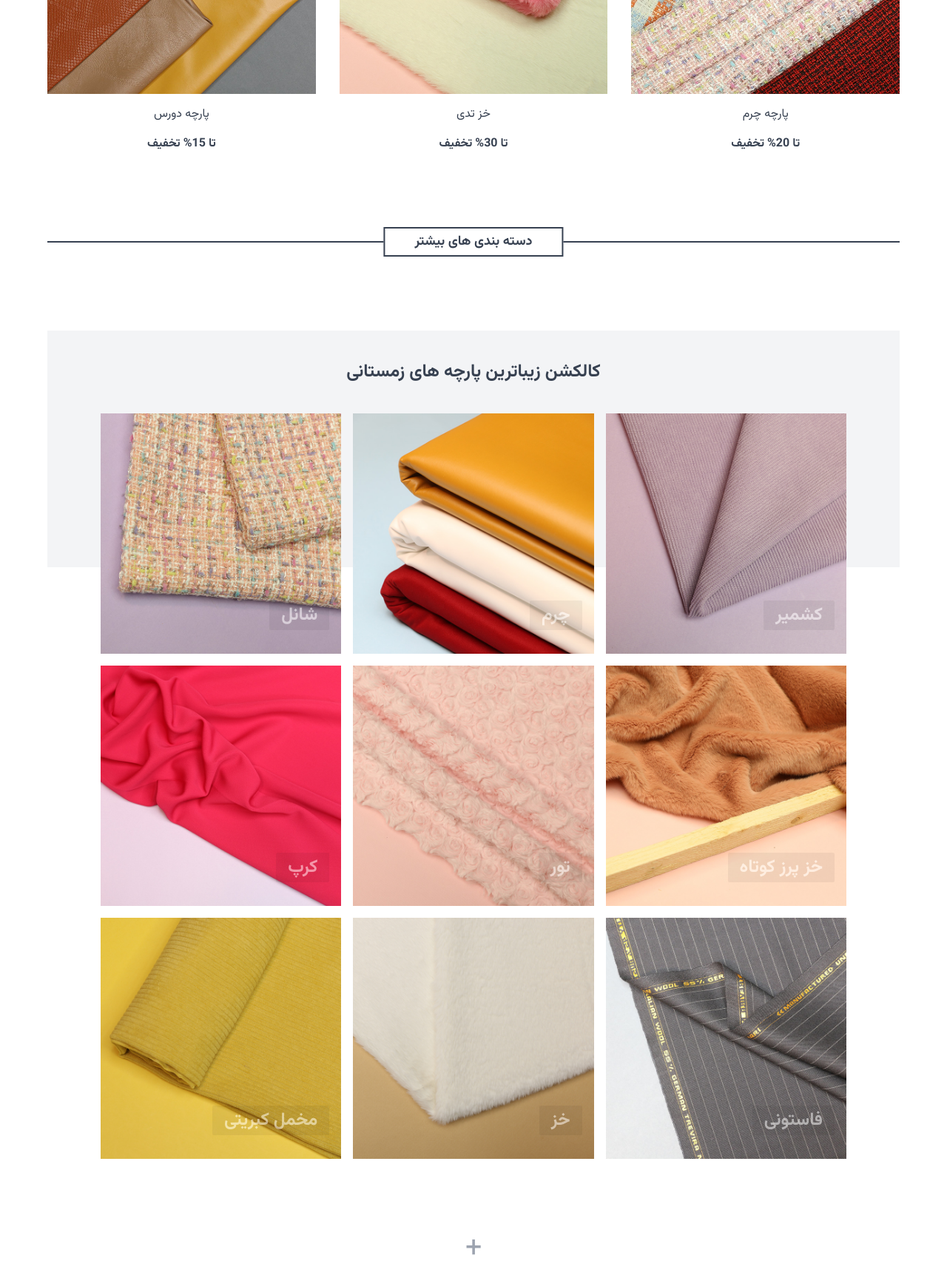
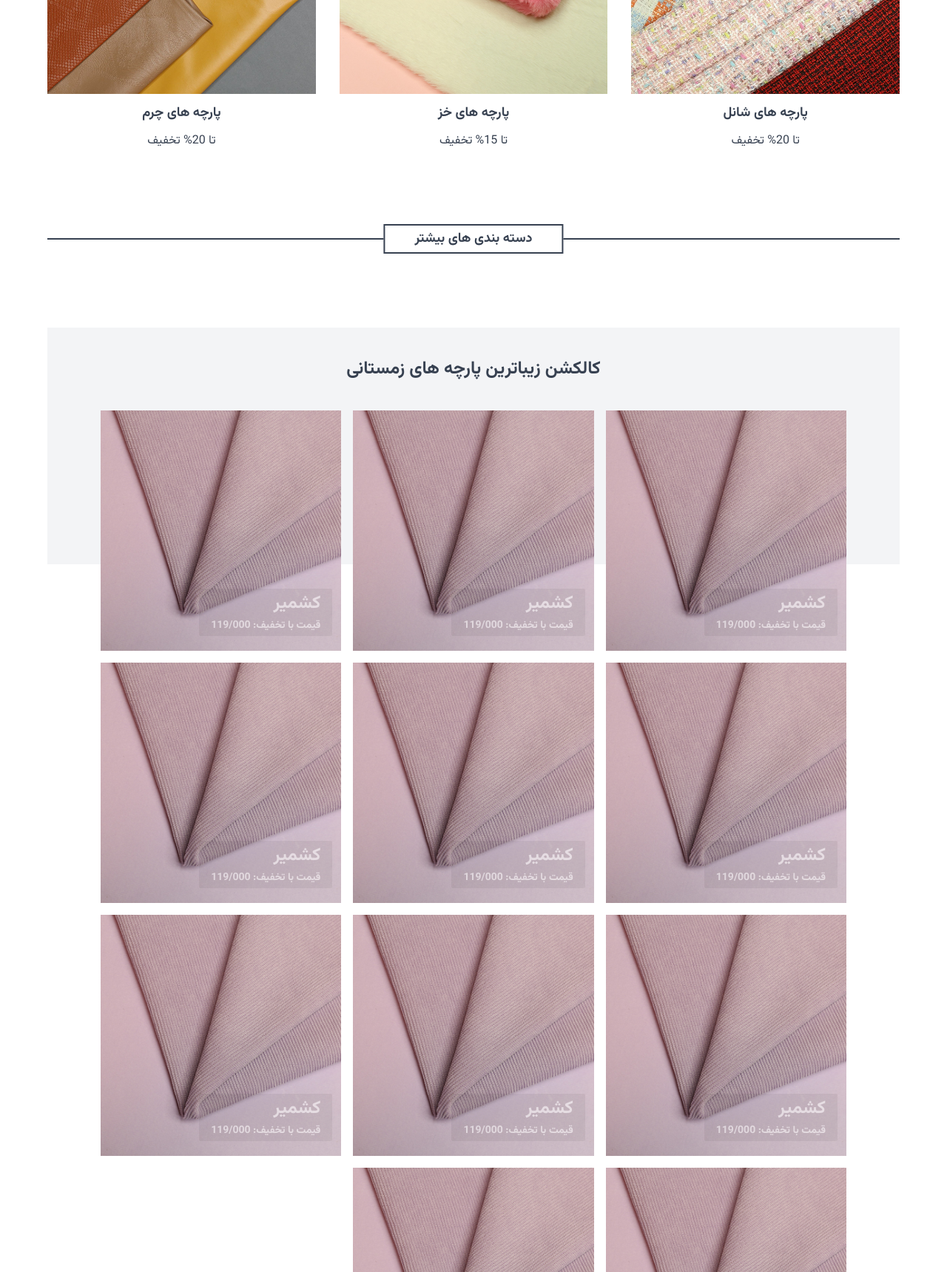
Before and after one commit to saeedshpc/banorisWinterSaleLanding, a website: page index.html in a window 1280 px wide. Shown: the part 1080-2800 px from the top of the page at 74% size. Drawn offline with Linux system fonts and the light colour scheme.

Commit message:
pictures name changed

```diff
--- a/index.html
+++ b/index.html
@@ -12,6 +12,7 @@
     />
   </head>
   <body>
+    <!-- header -->
     <section id="header" class="section-container pt-6 md:pt-12">
       <nav
         dir="rtl"
@@ -135,7 +136,7 @@
         class="flex flex-col md:flex-row items-center justify-between gap-8 mt-10"
       >
         <!-- item 1 -->
-        <div class="flex flex-col items-center gap-4 w-full">
+        <div class="flex flex-col items-center gap-3 w-full">
           <a href="#">
             <div class="overflow-hidden">
               <img
@@ -145,12 +146,15 @@
               />
             </div>
           </a>
-          <!-- <div class="bg-purple-200 h-72 w-full"></div> -->
-          <p>پارچه چرم</p>
-          <p class="font-bold">تا 20% تخفیف</p>
+          <a href="#"
+            ><p class="font-bold text-lg hover:text-pink-500 duration-200">
+              پارچه های شانل
+            </p></a
+          >
+          <p>تا 20% تخفیف</p>
         </div>
         <!-- item 2 -->
-        <div class="flex flex-col items-center gap-4 w-full">
+        <div class="flex flex-col items-center gap-3 w-full">
           <a href="#">
             <div class="overflow-hidden">
               <img
@@ -160,12 +164,15 @@
               />
             </div>
           </a>
-          <!-- <div class="bg-pink-200 h-72 w-full"></div> -->
-          <p>خز تدی</p>
-          <p class="font-bold">تا 30% تخفیف</p>
+          <a href="#"
+            ><p class="font-bold text-lg hover:text-pink-500 duration-200">
+              پارچه های خز
+            </p></a
+          >
+          <p>تا 15% تخفیف</p>
         </div>
         <!-- item 3 -->
-        <div class="flex flex-col items-center gap-4 w-full">
+        <div class="flex flex-col items-center gap-3 w-full">
           <a href="#">
             <div class="overflow-hidden">
               <img
@@ -175,19 +182,22 @@
               />
             </div>
           </a>
-          <!-- <div class="bg-green-200 h-72 w-full"></div> -->
-          <p>پارچه دورس</p>
-          <p class="font-bold">تا 15% تخفیف</p>
+          <a href="#"
+            ><p class="font-bold text-lg hover:text-pink-500 duration-200">
+              پارچه های چرم
+            </p></a
+          >
+          <p>تا 20% تخفیف</p>
         </div>
       </div>
-      <!-- part 2 -->
+      <!-- category part 2 -->
       <div
         dir="rtl"
         id="cat-part-2"
         class="hidden flex-col md:flex-row items-center justify-between gap-8 mt-10"
       >
         <!-- item 4 -->
-        <div class="flex flex-col items-center gap-4 w-full">
+        <div class="flex flex-col items-center gap-3 w-full">
           <a href="#">
             <div class="overflow-hidden">
               <img
@@ -197,12 +207,15 @@
               />
             </div>
           </a>
-          <!-- <div class="bg-purple-200 h-72 w-full"></div> -->
-          <p>پارچه چرم</p>
-          <p class="font-bold">تا 20% تخفیف</p>
+          <a href="#"
+            ><p class="font-bold text-lg hover:text-pink-500 duration-200">
+              پارچه های سوییت
+            </p></a
+          >
+          <p>تا 20% تخفیف</p>
         </div>
         <!-- item 5 -->
-        <div class="flex flex-col items-center gap-4 w-full">
+        <div class="flex flex-col items-center gap-3 w-full">
           <a href="#">
             <div class="overflow-hidden">
               <img
@@ -212,12 +225,15 @@
               />
             </div>
           </a>
-          <!-- <div class="bg-pink-200 h-72 w-full"></div> -->
-          <p>خز تدی</p>
-          <p class="font-bold">تا 30% تخفیف</p>
+          <a href="#"
+            ><p class="font-bold text-lg hover:text-pink-500 duration-200">
+              پارچه های مخمل کبریتی
+            </p></a
+          >
+          <p>تا 20% تخفیف</p>
         </div>
         <!-- item 6 -->
-        <div class="flex flex-col items-center gap-4 w-full">
+        <div class="flex flex-col items-center gap-3 w-full">
           <a href="#">
             <div class="overflow-hidden">
               <img
@@ -227,9 +243,12 @@
               />
             </div>
           </a>
-          <!-- <div class="bg-green-200 h-72 w-full"></div> -->
-          <p>پارچه دورس</p>
-          <p class="font-bold">تا 15% تخفیف</p>
+          <a href="#"
+            ><p class="font-bold text-lg hover:text-pink-500 duration-200">
+              پارچه های فوتر
+            </p></a
+          >
+          <p>تا 20% تخفیف</p>
         </div>
       </div>
     </section>
@@ -268,135 +287,187 @@
             <div class="group relative overflow-hidden">
               <a href="#">
                 <img
-                  src="./images/products/cat1.jpg"
-                  class="hover:scale-110 duration-300"
+                  src="./images/products/product1.jpg"
+                  class="group-hover:scale-110 duration-300"
                   alt=""
                 />
-                <h5
-                  class="absolute bottom-6 group-hover:scale-105 md:opacity-50 md:group-hover:opacity-100 duration-300 md:bottom-8 font-bold text-white bg-[rgba(0,0,0,0.1)] px-4 py-1 rounded-sm right-4 text-xl md:text-2xl"
+
+                <div
+                  class="absolute bottom-4 group-hover:scale-105 md:opacity-50 md:group-hover:opacity-100 duration-300 md:bottom-5 font-bold text-white bg-[rgba(0,0,0,0.1)] px-4 py-1 rounded-sm right-1 md:right-3 text-right"
                 >
-                  کشمیر
-                </h5>
+                  <h5 class="text-xl md:text-2xl mb-2 md:mb-1">کشمیر</h5>
+                  <p class="text-xs md:text-sm">قیمت با تخفیف: 119/000</p>
+                </div>
               </a>
             </div>
-            <!-- item 2 -->
+            <!-- item 1 -->
             <div class="group relative overflow-hidden">
               <a href="#">
                 <img
-                  src="./images/products/cat2.jpg"
-                  class="hover:scale-110 duration-300"
+                  src="./images/products/product1.jpg"
+                  class="group-hover:scale-110 duration-300"
                   alt=""
                 />
-                <h5
-                  class="absolute bottom-6 group-hover:scale-105 md:opacity-50 md:group-hover:opacity-100 duration-300 md:bottom-8 font-bold text-white bg-[rgba(0,0,0,0.1)] px-4 py-1 rounded-sm right-4 text-xl md:text-2xl"
+
+                <div
+                  class="absolute bottom-4 group-hover:scale-105 md:opacity-50 md:group-hover:opacity-100 duration-300 md:bottom-5 font-bold text-white bg-[rgba(0,0,0,0.1)] px-4 py-1 rounded-sm right-1 md:right-3 text-right"
                 >
-                  چرم
-                </h5>
+                  <h5 class="text-xl md:text-2xl mb-2 md:mb-1">کشمیر</h5>
+                  <p class="text-xs md:text-sm">قیمت با تخفیف: 119/000</p>
+                </div>
               </a>
             </div>
-            <!-- item 3 -->
+            <!-- item 1 -->
             <div class="group relative overflow-hidden">
               <a href="#">
                 <img
-                  src="./images/products/cat3.jpg"
-                  class="hover:scale-110 duration-300"
+                  src="./images/products/product1.jpg"
+                  class="group-hover:scale-110 duration-300"
                   alt=""
                 />
-                <h5
-                  class="absolute bottom-6 group-hover:scale-105 md:opacity-50 md:group-hover:opacity-100 duration-300 md:bottom-8 font-bold text-white bg-[rgba(0,0,0,0.1)] px-4 py-1 rounded-sm right-4 text-xl md:text-2xl"
+
+                <div
+                  class="absolute bottom-4 group-hover:scale-105 md:opacity-50 md:group-hover:opacity-100 duration-300 md:bottom-5 font-bold text-white bg-[rgba(0,0,0,0.1)] px-4 py-1 rounded-sm right-1 md:right-3 text-right"
                 >
-                  شانل
-                </h5>
+                  <h5 class="text-xl md:text-2xl mb-2 md:mb-1">کشمیر</h5>
+                  <p class="text-xs md:text-sm">قیمت با تخفیف: 119/000</p>
+                </div>
               </a>
             </div>
-            <!-- item 4 -->
+            <!-- item 1 -->
             <div class="group relative overflow-hidden">
               <a href="#">
                 <img
-                  src="./images/products/cat4.jpg"
-                  class="hover:scale-110 duration-300"
+                  src="./images/products/product1.jpg"
+                  class="group-hover:scale-110 duration-300"
                   alt=""
                 />
-                <h5
-                  class="absolute bottom-6 group-hover:scale-105 md:opacity-50 md:group-hover:opacity-100 duration-300 md:bottom-8 font-bold text-white bg-[rgba(0,0,0,0.1)] px-4 py-1 rounded-sm right-4 text-xl md:text-2xl"
+
+                <div
+                  class="absolute bottom-4 group-hover:scale-105 md:opacity-50 md:group-hover:opacity-100 duration-300 md:bottom-5 font-bold text-white bg-[rgba(0,0,0,0.1)] px-4 py-1 rounded-sm right-1 md:right-3 text-right"
                 >
-                  خز پرز کوتاه
-                </h5>
+                  <h5 class="text-xl md:text-2xl mb-2 md:mb-1">کشمیر</h5>
+                  <p class="text-xs md:text-sm">قیمت با تخفیف: 119/000</p>
+                </div>
               </a>
             </div>
-            <!-- item 5 -->
+            <!-- item 1 -->
             <div class="group relative overflow-hidden">
               <a href="#">
                 <img
-                  src="./images/products/cat5.jpg"
-                  class="hover:scale-110 duration-300"
+                  src="./images/products/product1.jpg"
+                  class="group-hover:scale-110 duration-300"
                   alt=""
                 />
-                <h5
-                  class="absolute bottom-6 group-hover:scale-105 md:opacity-50 md:group-hover:opacity-100 duration-300 md:bottom-8 font-bold text-white bg-[rgba(0,0,0,0.1)] px-4 py-1 rounded-sm right-4 text-xl md:text-2xl"
+
+                <div
+                  class="absolute bottom-4 group-hover:scale-105 md:opacity-50 md:group-hover:opacity-100 duration-300 md:bottom-5 font-bold text-white bg-[rgba(0,0,0,0.1)] px-4 py-1 rounded-sm right-1 md:right-3 text-right"
                 >
-                  تور
-                </h5>
+                  <h5 class="text-xl md:text-2xl mb-2 md:mb-1">کشمیر</h5>
+                  <p class="text-xs md:text-sm">قیمت با تخفیف: 119/000</p>
+                </div>
               </a>
             </div>
-            <!-- item 6 -->
+            <!-- item 1 -->
             <div class="group relative overflow-hidden">
               <a href="#">
                 <img
-                  src="./images/products/cat6.jpg"
-                  class="hover:scale-110 duration-300"
+                  src="./images/products/product1.jpg"
+                  class="group-hover:scale-110 duration-300"
                   alt=""
                 />
-                <h5
-                  class="absolute bottom-6 group-hover:scale-105 md:opacity-50 md:group-hover:opacity-100 duration-300 md:bottom-8 font-bold text-white bg-[rgba(0,0,0,0.1)] px-4 py-1 rounded-sm right-4 text-xl md:text-2xl"
+
+                <div
+                  class="absolute bottom-4 group-hover:scale-105 md:opacity-50 md:group-hover:opacity-100 duration-300 md:bottom-5 font-bold text-white bg-[rgba(0,0,0,0.1)] px-4 py-1 rounded-sm right-1 md:right-3 text-right"
                 >
-                  کرپ
-                </h5>
+                  <h5 class="text-xl md:text-2xl mb-2 md:mb-1">کشمیر</h5>
+                  <p class="text-xs md:text-sm">قیمت با تخفیف: 119/000</p>
+                </div>
               </a>
             </div>
-            <!-- item 7 -->
+            <!-- item 1 -->
             <div class="group relative overflow-hidden">
               <a href="#">
                 <img
-                  src="./images/products/cat7.jpg"
-                  class="hover:scale-110 duration-300"
+                  src="./images/products/product1.jpg"
+                  class="group-hover:scale-110 duration-300"
                   alt=""
                 />
-                <h5
-                  class="absolute bottom-6 group-hover:scale-105 md:opacity-50 md:group-hover:opacity-100 duration-300 md:bottom-8 font-bold text-white bg-[rgba(0,0,0,0.1)] px-4 py-1 rounded-sm right-4 text-xl md:text-2xl"
+
+                <div
+                  class="absolute bottom-4 group-hover:scale-105 md:opacity-50 md:group-hover:opacity-100 duration-300 md:bottom-5 font-bold text-white bg-[rgba(0,0,0,0.1)] px-4 py-1 rounded-sm right-1 md:right-3 text-right"
                 >
-                  فاستونی
-                </h5>
+                  <h5 class="text-xl md:text-2xl mb-2 md:mb-1">کشمیر</h5>
+                  <p class="text-xs md:text-sm">قیمت با تخفیف: 119/000</p>
+                </div>
               </a>
             </div>
-            <!-- item 8 -->
+            <!-- item 1 -->
             <div class="group relative overflow-hidden">
               <a href="#">
                 <img
-                  src="./images/products/cat8.jpg"
-                  class="hover:scale-110 duration-300"
+                  src="./images/products/product1.jpg"
+                  class="group-hover:scale-110 duration-300"
                   alt=""
                 />
-                <h5
-                  class="absolute bottom-6 group-hover:scale-105 md:opacity-50 md:group-hover:opacity-100 duration-300 md:bottom-8 font-bold text-white bg-[rgba(0,0,0,0.1)] px-4 py-1 rounded-sm right-4 text-xl md:text-2xl"
+
+                <div
+                  class="absolute bottom-4 group-hover:scale-105 md:opacity-50 md:group-hover:opacity-100 duration-300 md:bottom-5 font-bold text-white bg-[rgba(0,0,0,0.1)] px-4 py-1 rounded-sm right-1 md:right-3 text-right"
                 >
-                  خز
-                </h5>
+                  <h5 class="text-xl md:text-2xl mb-2 md:mb-1">کشمیر</h5>
+                  <p class="text-xs md:text-sm">قیمت با تخفیف: 119/000</p>
+                </div>
               </a>
             </div>
-            <!-- item 9 -->
-            <div class="group relative overflow-hidden hidden md:block">
+            <!-- item 1 -->
+            <div class="group relative overflow-hidden">
               <a href="#">
                 <img
-                  src="./images/products/cat9.jpg"
-                  class="hover:scale-110 duration-300"
+                  src="./images/products/product1.jpg"
+                  class="group-hover:scale-110 duration-300"
                   alt=""
                 />
-                <h5
-                  class="absolute bottom-6 group-hover:scale-105 md:opacity-50 md:group-hover:opacity-100 duration-300 md:bottom-8 font-bold text-white bg-[rgba(0,0,0,0.1)] px-4 py-1 rounded-sm right-4 text-xl md:text-2xl"
+
+                <div
+                  class="absolute bottom-4 group-hover:scale-105 md:opacity-50 md:group-hover:opacity-100 duration-300 md:bottom-5 font-bold text-white bg-[rgba(0,0,0,0.1)] px-4 py-1 rounded-sm right-1 md:right-3 text-right"
                 >
-                  مخمل کبریتی
-                </h5>
+                  <h5 class="text-xl md:text-2xl mb-2 md:mb-1">کشمیر</h5>
+                  <p class="text-xs md:text-sm">قیمت با تخفیف: 119/000</p>
+                </div>
+              </a>
+            </div>
+            <!-- item 1 -->
+            <div class="group relative overflow-hidden">
+              <a href="#">
+                <img
+                  src="./images/products/product1.jpg"
+                  class="group-hover:scale-110 duration-300"
+                  alt=""
+                />
+
+                <div
+                  class="absolute bottom-4 group-hover:scale-105 md:opacity-50 md:group-hover:opacity-100 duration-300 md:bottom-5 font-bold text-white bg-[rgba(0,0,0,0.1)] px-4 py-1 rounded-sm right-1 md:right-3 text-right"
+                >
+                  <h5 class="text-xl md:text-2xl mb-2 md:mb-1">کشمیر</h5>
+                  <p class="text-xs md:text-sm">قیمت با تخفیف: 119/000</p>
+                </div>
+              </a>
+            </div>
+            <!-- item 1 -->
+            <div class="group relative overflow-hidden">
+              <a href="#">
+                <img
+                  src="./images/products/product1.jpg"
+                  class="group-hover:scale-110 duration-300"
+                  alt=""
+                />
+
+                <div
+                  class="absolute bottom-4 group-hover:scale-105 md:opacity-50 md:group-hover:opacity-100 duration-300 md:bottom-5 font-bold text-white bg-[rgba(0,0,0,0.1)] px-4 py-1 rounded-sm right-1 md:right-3 text-right"
+                >
+                  <h5 class="text-xl md:text-2xl mb-2 md:mb-1">کشمیر</h5>
+                  <p class="text-xs md:text-sm">قیمت با تخفیف: 119/000</p>
+                </div>
               </a>
             </div>
           </div>
```
Also changed, not shown: css/style.css, images/products/product1.jpg (renamed from images/products/cat1.jpg), images/products/product2.jpg (renamed from images/products/cat2.jpg), images/products/product3.jpg (renamed from images/products/cat3.jpg), images/products/product4.jpg (renamed from images/products/cat4.jpg), images/products/product5.jpg (renamed from images/products/cat5.jpg), images/products/product6.jpg (renamed from images/products/cat6.jpg), images/products/product7.jpg (renamed from images/products/cat7.jpg), images/products/product8.jpg (renamed from images/products/cat8.jpg), images/products/product9.jpg (renamed from images/products/cat9.jpg).
